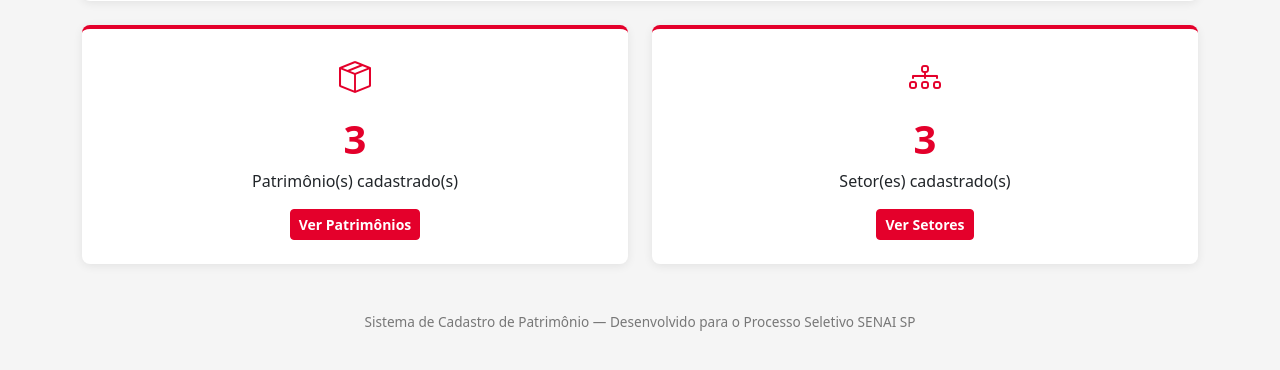
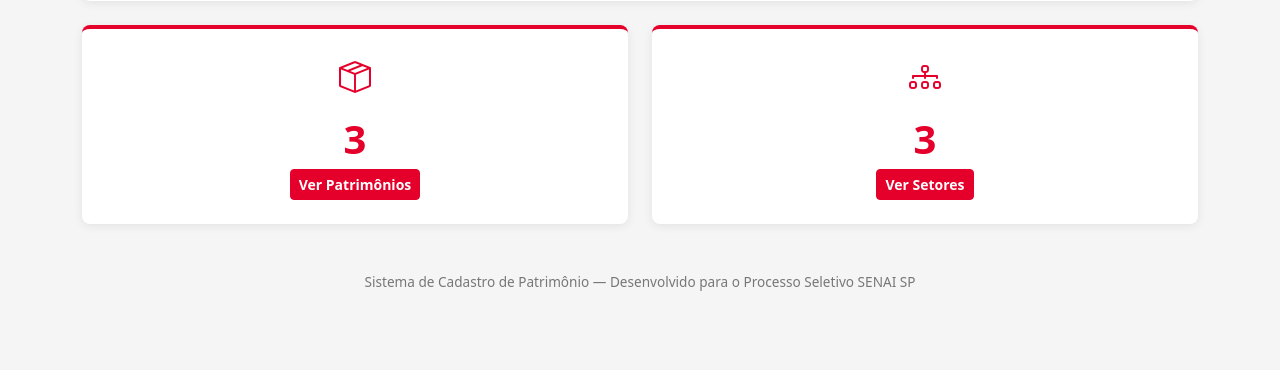
Before and after one commit to tiagoanderson/desafio_tecnico, a Flask app: page / in a window 1280 px wide. Shown: the part 221-591 px from the top of the page. Run offline with Flask 3, Linux system fonts and the light colour scheme; data comes from the database, SQL or seed files in the repository.

Commit message:
corrige html

```diff
--- a/templates/index.html
+++ b/templates/index.html
@@ -32,7 +32,6 @@ controllers/main_controller.py.
             <div class="card-body text-center py-4">
                 <i class="bi bi-box-seam" style="font-size: 2rem; color: var(--senai-vermelho);"></i>
                 <div class="numero mt-2">{{ total_patrimonios }}</div>
-                <p class="mb-3">Patrimônio(s) cadastrado(s)</p>
                 <a href="{{ url_for('patrimonio.listar') }}" class="btn btn-senai btn-sm">
                     Ver Patrimônios
                 </a>
@@ -45,8 +44,7 @@ controllers/main_controller.py.
             <div class="card-body text-center py-4">
                 <i class="bi bi-diagram-3" style="font-size: 2rem; color: var(--senai-vermelho);"></i>
                 <div class="numero mt-2">{{ total_setores }}</div>
-                <p class="mb-3">Setor(es) cadastrado(s)</p>
-                <a href="{{ url_for('setor.listar') }}" class="btn btn-senai btn-sm">
+               <a href="{{ url_for('setor.listar') }}" class="btn btn-senai btn-sm">
                     Ver Setores
                 </a>
             </div>
--- a/templates/patrimonio/form.html
+++ b/templates/patrimonio/form.html
@@ -5,8 +5,7 @@ templates/patrimonio/form.html
 CAMADA: View (Frontend)
 
 Formulário único, reaproveitado para CRIAR e EDITAR um patrimônio.
-O campo <select name="setor_id"> é o que materializa, na tela, a relação
-entre Patrimônio e Setor definida no banco de dados (chave estrangeira).
+A relação entre Patrimônio e Setor definida no banco de dados (chave estrangeira).
 =============================================================================
 -->
 {% extends "base.html" %}
```
